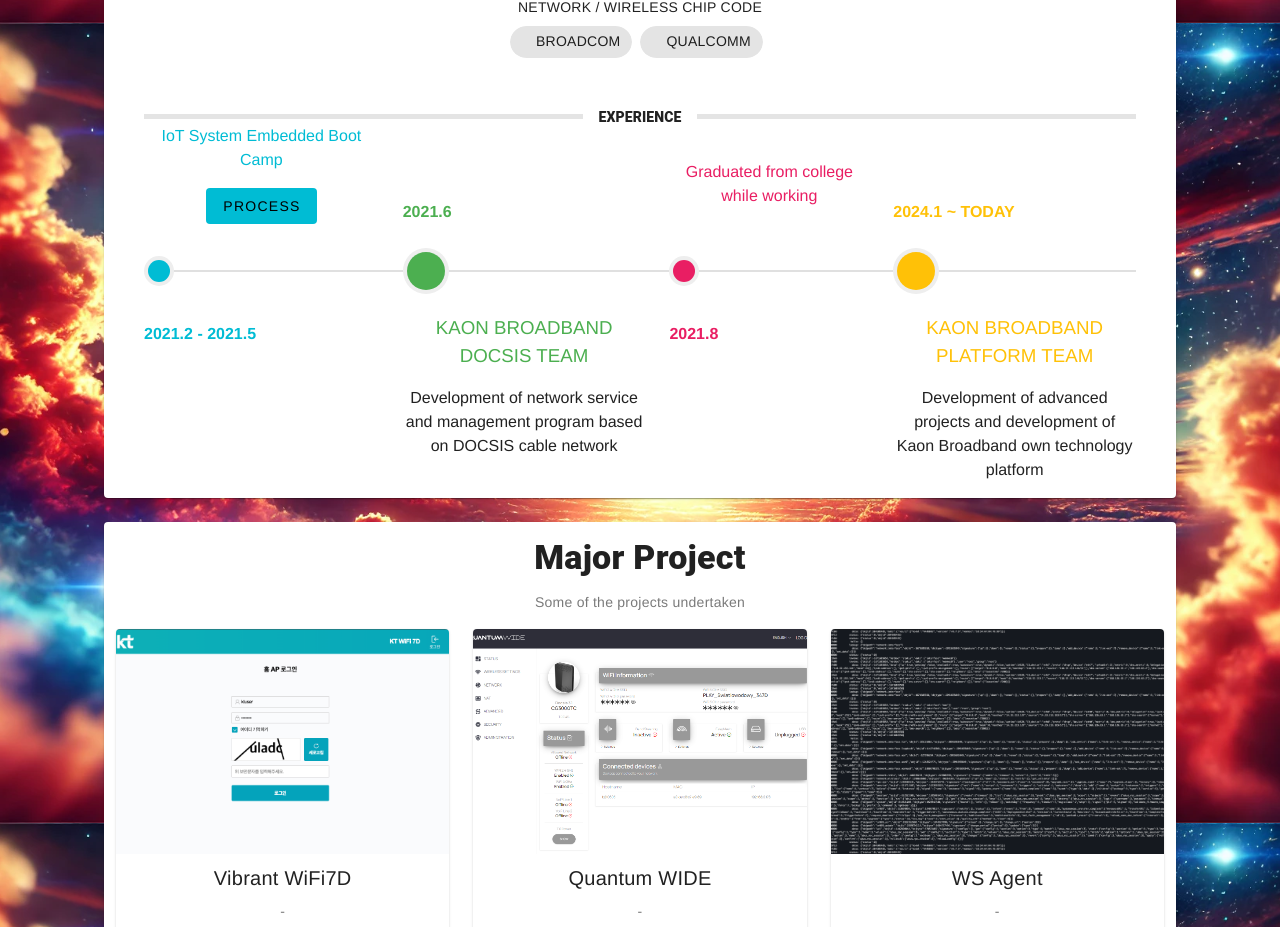
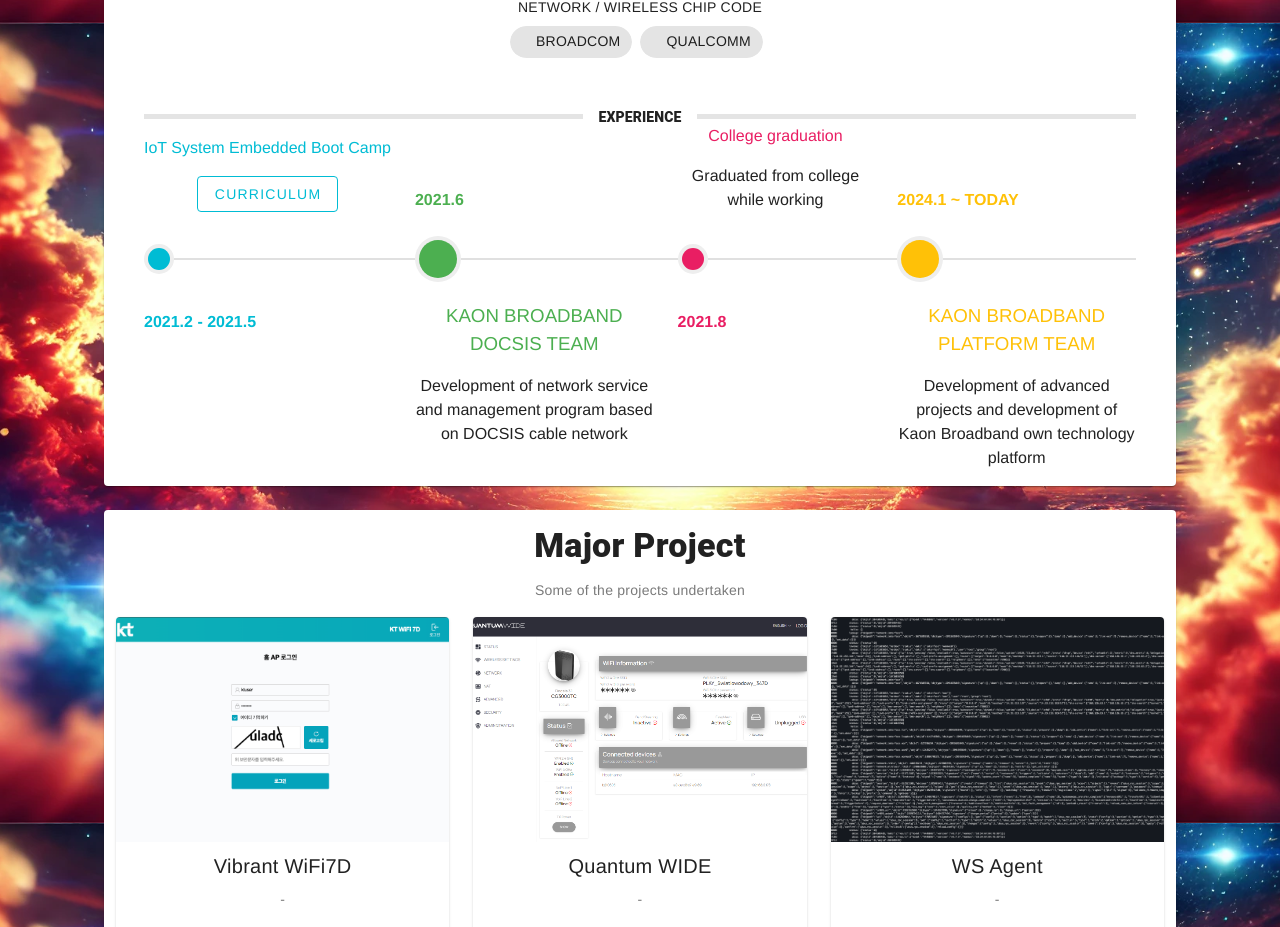
Before and after one commit to diangx/github.io-v2.0, a Vue app: page / in a window 1280 px wide. Shown: the part 777-1704 px from the top of the page. Built offline with nearby package versions, Linux system fonts and the light colour scheme; some icons are missing.

Commit message:
ref : button style & experience detail

```diff
--- a/src/views/whoami/experience/index.vue
+++ b/src/views/whoami/experience/index.vue
@@ -36,8 +36,8 @@
                 <v-btn
                     v-bind="activatorProps"
                     color="cyan"
-                    text="Process"
-                    variant="flat"
+                    text="Curriculum"
+                    variant="outlined"
                 ></v-btn>
             </template>
 
@@ -97,9 +97,9 @@
                 {
                     color: 'pink',
                     year: '2021.8',
-                    title: 'Graduated from college while working',
+                    title: 'College graduation',
                     size: 'small',
-                    desc: ''
+                    desc: 'Graduated from college while working'
                 },
                 {
                     color: 'amber',
```
